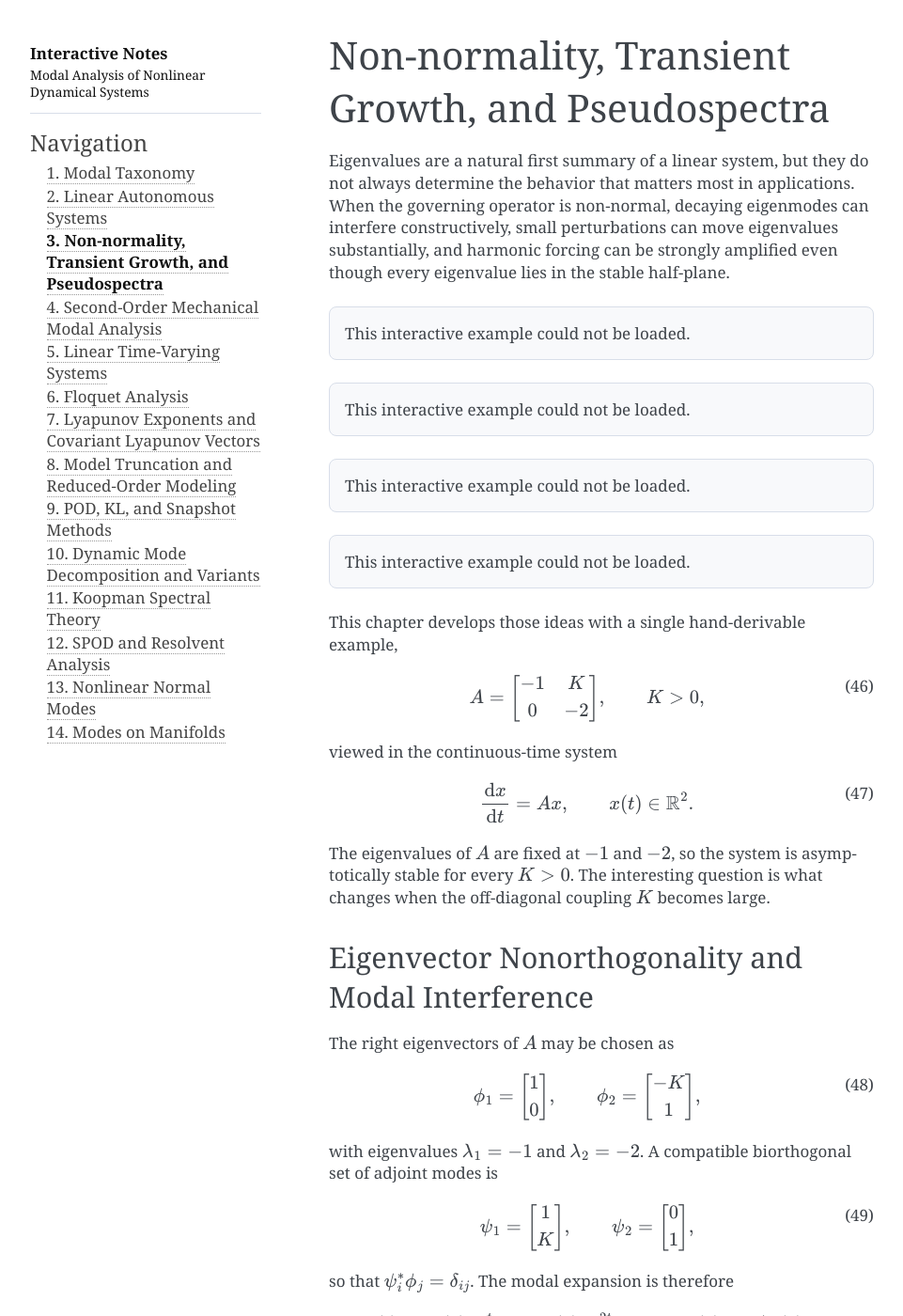
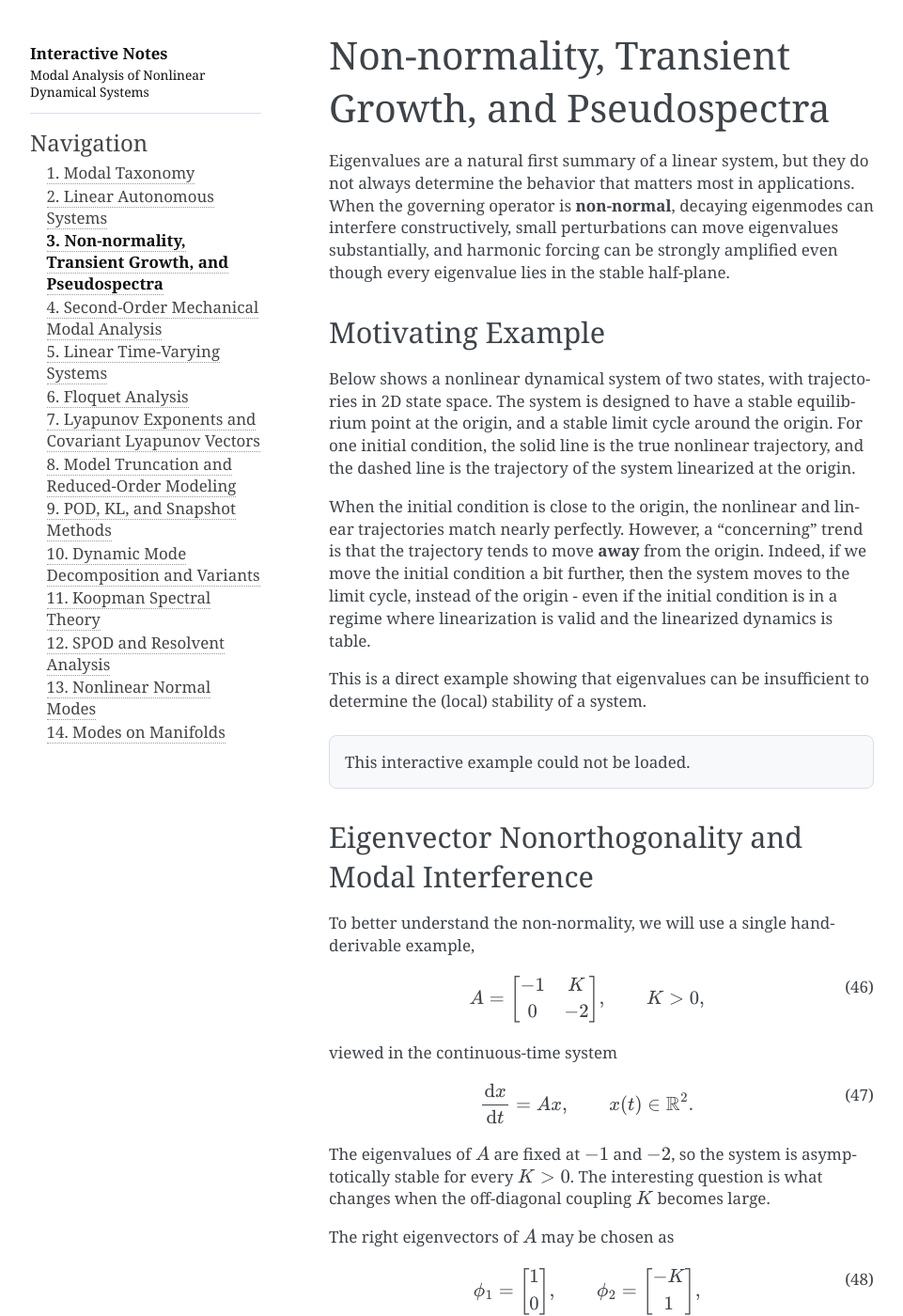
Before and after one commit to smanist/rtd_modes, a Sphinx documentation site: the page built from docs/chapters/03_non_normality_transient_growth_and_pseudospectra.md, in a window 1280 px wide and 1400 px high. Shown: the whole window at 94% size, without its empty margins (150-1111 px from the left). Built offline with Sphinx 7.4.7, drawn with Linux system fonts in a browser that asks for light colours; a script that is not in the unit is left out; some of the changed text lies outside the part shown.

Commit message:
Manual edits in ch03

````diff
--- a/docs/chapters/03_non_normality_transient_growth_and_pseudospectra.md
+++ b/docs/chapters/03_non_normality_transient_growth_and_pseudospectra.md
@@ -2,10 +2,29 @@
 
 Eigenvalues are a natural first summary of a linear system, but they do not
 always determine the behavior that matters most in applications. When the
-governing operator is non-normal, decaying eigenmodes can interfere
+governing operator is **non-normal**, decaying eigenmodes can interfere
 constructively, small perturbations can move eigenvalues substantially, and
 harmonic forcing can be strongly amplified even though every eigenvalue lies in
 the stable half-plane.
+
+## Motivating Example
+
+Below shows a nonlinear dynamical system of two states, with trajectories in
+2D state space.  The system is designed to have a stable equilibrium point
+at the origin, and a stable limit cycle around the origin.
+For one initial condition, the solid line is the true nonlinear
+trajectory, and the dashed line is the trajectory of the system linearized at
+the origin.
+
+When the initial condition is close to the origin, the nonlinear and
+linear trajectories match nearly perfectly.  However, a "concerning" trend is
+that the trajectory tends to move **away** from the origin.
+Indeed, if we move the initial condition a bit further, then the system moves to
+the limit cycle, instead of the origin - even if the initial condition is in a
+regime where linearization is valid and the linearized dynamics is table.
+
+This is a direct example showing that eigenvalues can be insufficient to determine
+the (local) stability of a system.
 
 :::{course-interactive}
 :data-example: chapter3-nonlinear-phase-plane
@@ -13,25 +32,9 @@ Interactive example loading...
 :::
 
 
-:::{course-interactive}
-:data-example: chapter3-transient-energy
-Interactive example loading...
-:::
+## Eigenvector Nonorthogonality and Modal Interference
 
-
-:::{course-interactive}
-:data-example: chapter3-pseudospectrum
-Interactive example loading...
-:::
-
-
-:::{course-interactive}
-:data-example: chapter3-initial-gain
-Interactive example loading...
-:::
-
-
-This chapter develops those ideas with a single hand-derivable example,
+To better understand the non-normality, we will use a single hand-derivable example,
 
 ```{math}
 :label: eq:chapter3-example-matrix
@@ -136,6 +138,28 @@ In other words, we need to differentiate two types of stability:
 
 + Linear stability: we are interested in the **minimum** critical parameter above which a specific initial condition of **infinitesimal** amplitude grows exponentially
 + Energy stability: we are interested in the **maximum** critical parameter below which a general initial condition of **finite** amplitude decays monotonically
+
+## visuals
+
+
+:::{course-interactive}
+:data-example: chapter3-transient-energy
+Interactive example loading...
+:::
+
+
+:::{course-interactive}
+:data-example: chapter3-pseudospectrum
+Interactive example loading...
+:::
+
+
+:::{course-interactive}
+:data-example: chapter3-initial-gain
+Interactive example loading...
+:::
+
+
 
 
 ## Normal and Non-normal Operators
````
Also changed, not shown: other parts of docs/chapters/03_non_normality_transient_growth_and_pseudospectra.md (+0 -1 lines).
